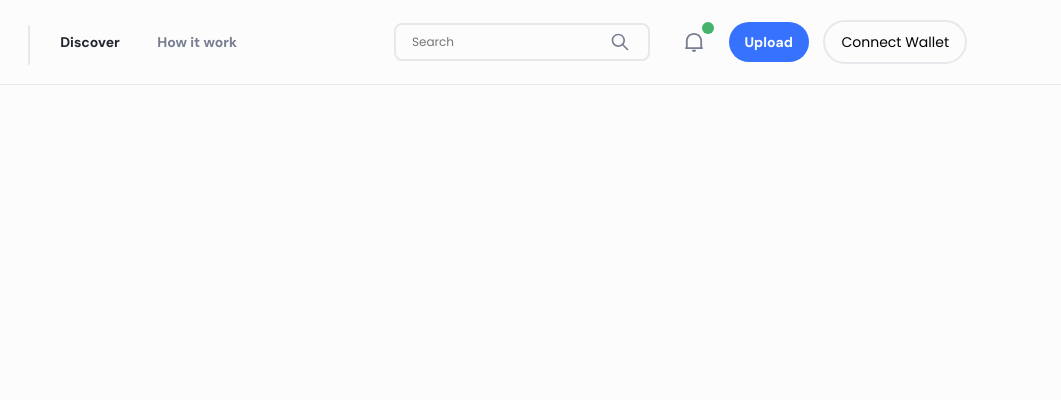
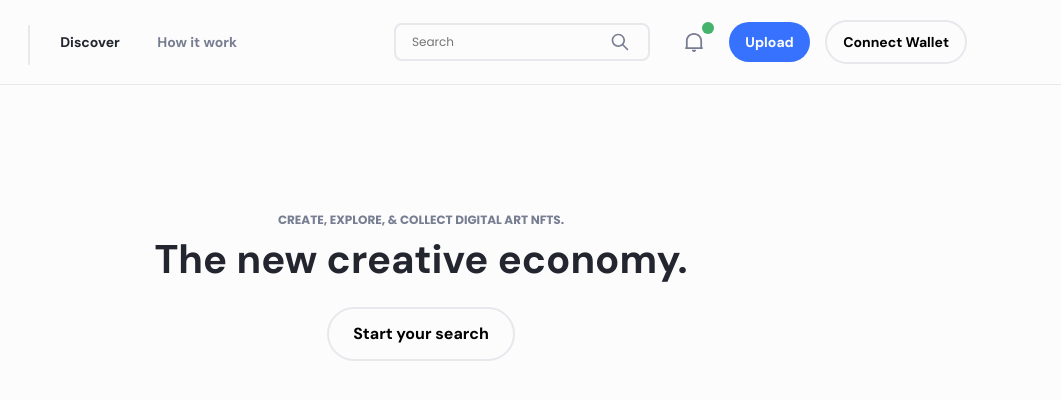
Before and after one commit to emmarrat/crypter, a plain HTML site: page index.html in a window 1280 px wide. Shown: the full height of the page, 219-1280 px from the left. Drawn offline with Linux system fonts and the light colour scheme.

Commit message:
feat: add first section - desktop version

```diff
--- a/index.html
+++ b/index.html
@@ -44,5 +44,13 @@
         </div>
     </div>
 </header>
+<section class="first-section">
+    <div class="first-section__wrapper">
+        <h3 class="first-section__subtitle">Create, explore, & collect digital art NFTs.</h3>
+        <h1 class="first-section__title">The new creative economy.</h1>
+        <button class="btn first-section__btn btn__outlined btn__start-seacrh">Start your search</button>
+    </div>
+</section>
+
 </body>
 </html>
--- a/scss/partials/_btns.scss
+++ b/scss/partials/_btns.scss
@@ -5,6 +5,7 @@
   border: none;
   text-decoration: none;
   border-radius: 90px;
+  font-family: 'DM Sans', serif;
   &__bell {
     position: relative;
     width: 40px;
@@ -40,4 +41,8 @@
     padding: 12px 16px;
     font-family: 'DM Sans', serif;
   }
+  &__start-seacrh {
+    font-size: 16px;
+    padding: 16px 24px;
+  }
 }
--- /dev/null
+++ b/scss/partials/_first-section.scss
@@ -0,0 +1,24 @@
+@use "../var/colors"as *;
+
+
+.first-section {
+  margin-top: 128px;
+  &__wrapper {
+    display: flex;
+    flex-direction: column;
+    align-items: center;
+  }
+  &__subtitle {
+    color: $gray;
+    text-transform: uppercase;
+    font-weight: 700;
+    font-size: 12px;
+    margin-bottom: 8px;
+  }
+  &__title {
+    font-size: 40px;
+    line-height: 48px;
+    margin-bottom: 24px;
+    font-family: 'DM Sans', serif;
+  }
+}
--- a/scss/partials/_main-nav.scss
+++ b/scss/partials/_main-nav.scss
@@ -1,4 +1,5 @@
 @use "../var/mixins"as *;
+@use "../var/colors"as *;
 
 .main-nav {
   &__list {
@@ -9,7 +10,7 @@
 
   &__item {
     font-family: 'DM Sans', sans-serif;
-    color: #777E91;
+    color: $gray;
 
     &_active {
       color: #23262F;
--- a/scss/style.scss
+++ b/scss/style.scss
@@ -4,3 +4,4 @@
 @use "partials/main-nav";
 @use "partials/inputs";
 @use "partials/btns";
+@use "partials/first-section";
--- a/scss/var/_colors.scss
+++ b/scss/var/_colors.scss
@@ -1,2 +1,3 @@
 $blue: #3772FF;
 $white: #FCFCFD;
+$gray: #777E91;
```
Also changed, not shown: scss/style.css, 1 other file.
